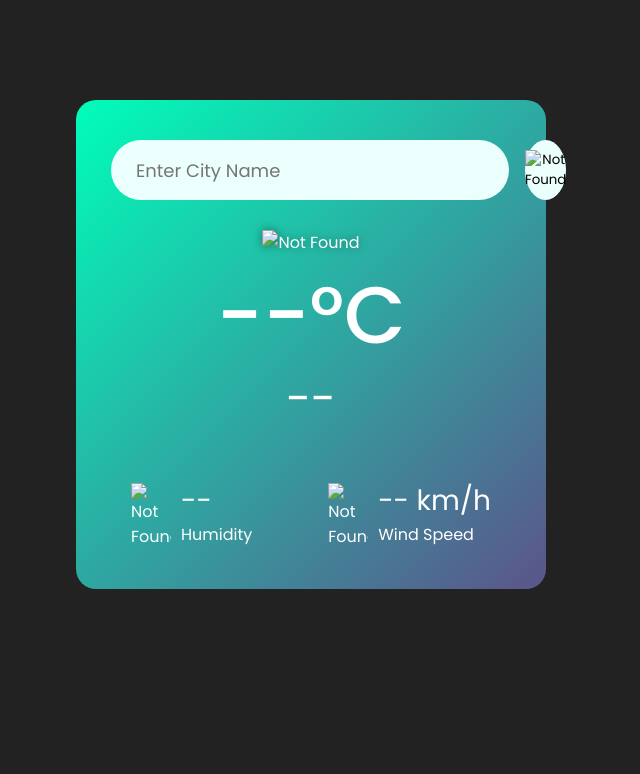
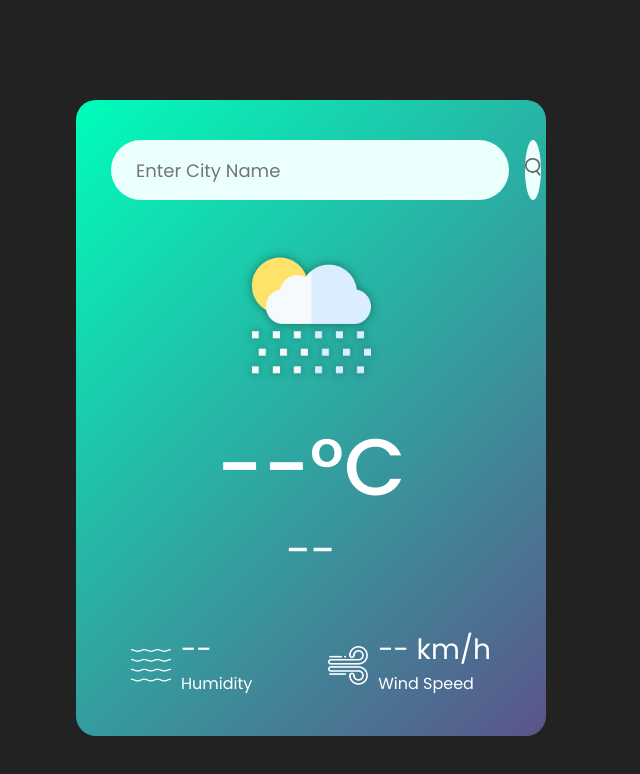
Before and after one commit to SouvikBuilds/weather-app, a plain HTML site: page index.html in a window 1280 px wide. Shown: the whole page, without its empty margins (329-969 px from the left). Drawn offline with Linux system fonts and the light colour scheme.

Commit message:
Update index.html

```diff
--- a/index.html
+++ b/index.html
@@ -17,17 +17,17 @@
     <div class="card">
         <div class="search">
             <input type="text" name="" id="" placeholder="Enter City Name" spellcheck="false">
-            <button type="button"><img src="./images/search.png" alt="Not Found"></button>
+            <button type="button"><img src="search.png" alt="Not Found"></button>
         </div>
         <div class="weather">
-            <img src="./images/rain.png" alt="Not Found" class="Weather_Icon">
+            <img src="rain.png" alt="Not Found" class="Weather_Icon">
             <h1 class="temp">--°C</h1>
             <h2 class="city">
                 --
             </h2>
             <div class="details">
                 <div class="col">
-                    <img src="./images/humidity.png" alt="Not Found">
+                    <img src="humidity.png" alt="Not Found">
                     <div>
                         <p class="humidity">
                             --
@@ -38,7 +38,7 @@
                     </div>
                 </div>
                 <div class="col">
-                    <img src="./images/wind.png" alt="Not Found">
+                    <img src="wind.png" alt="Not Found">
                     <div>
                         <p class="wind">
                             -- km/h
```
